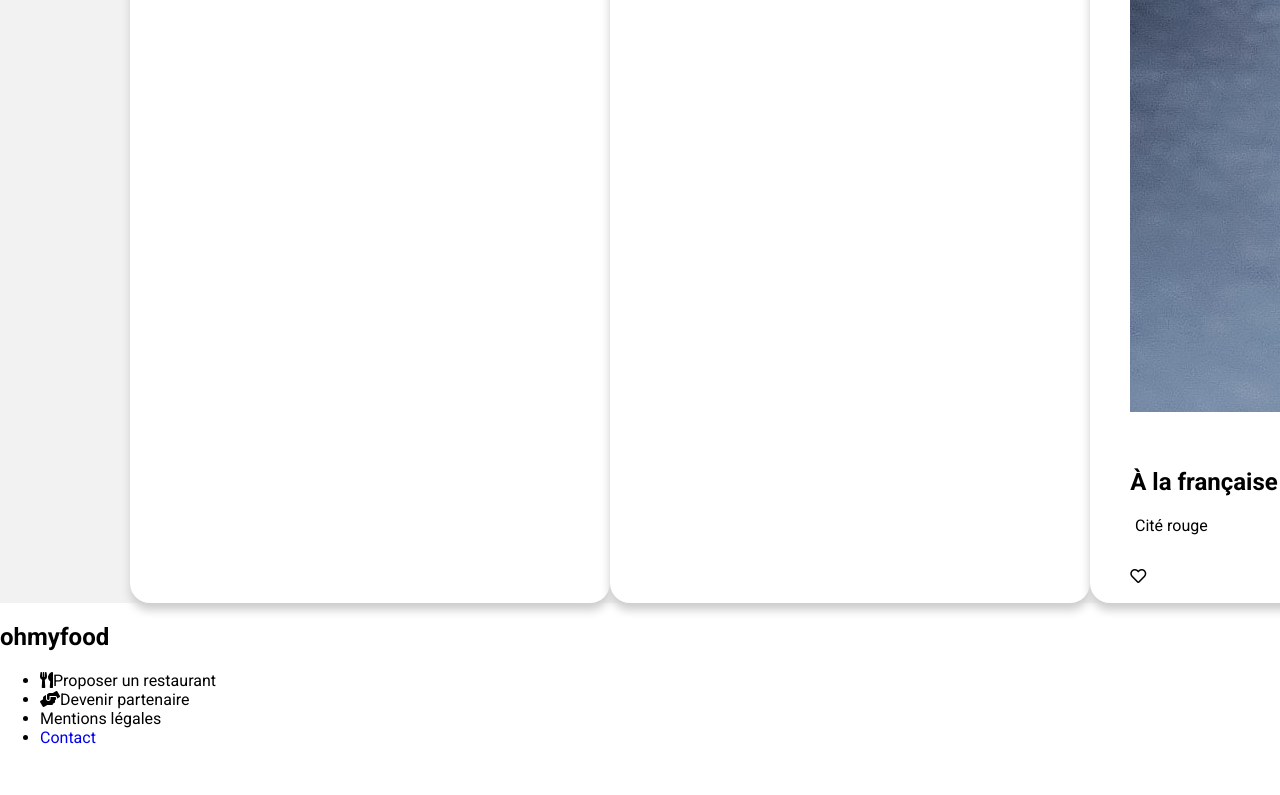
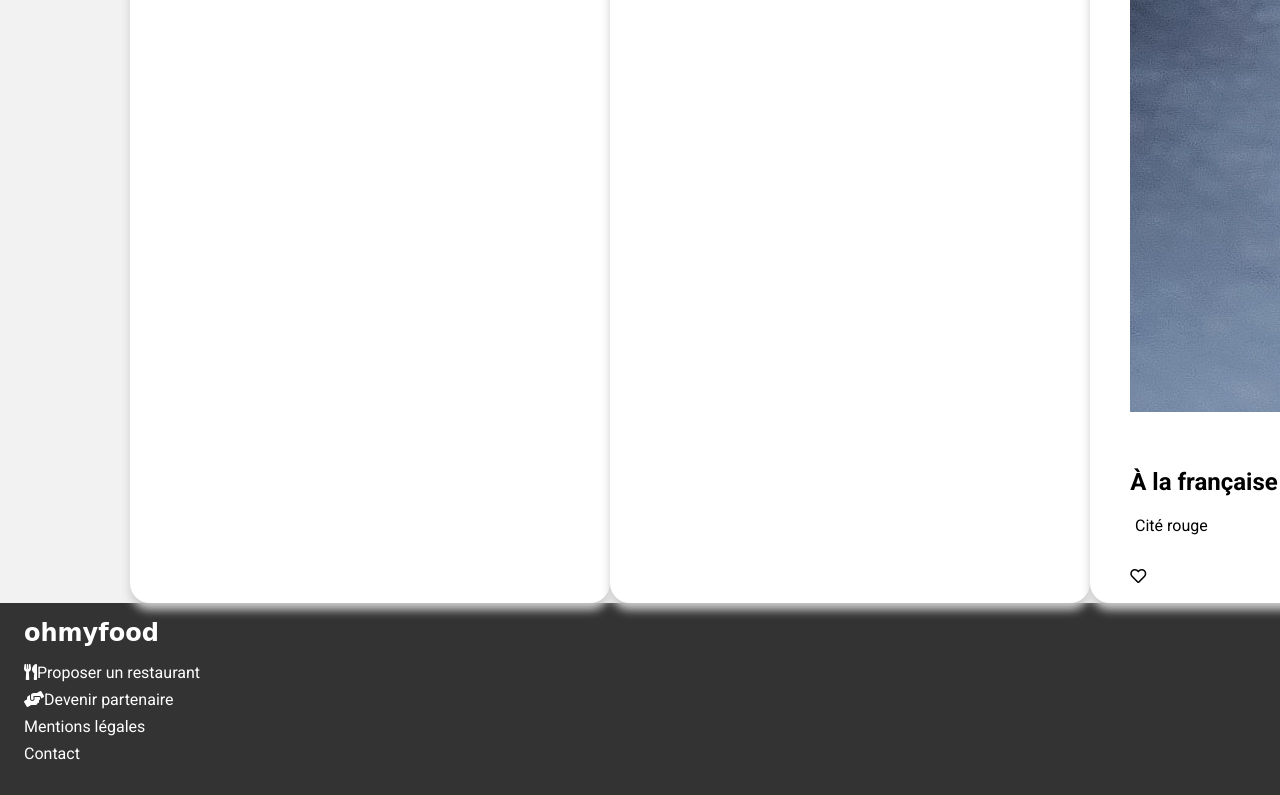
Before and after one commit to Bipce/ClaireRoyer_3_08092021, a website: page index.html in a window 1280 px wide. Shown: the part 2964-3759 px from the top of the page. Before the commit the page ends 3727 px from the top, so only its background shows below. Drawn offline with Linux system fonts and the light colour scheme; a web font is replaced by a local one.

Commit message:
Add CSS footer responsive small to large

```diff
--- a/sass/layouts/_footer.scss
+++ b/sass/layouts/_footer.scss
@@ -1,4 +1,3 @@
-@include mobile-only {
 footer {
   background-color: darken($color: white, $amount: 80%);
   color: white;
@@ -7,7 +6,6 @@
     margin: 0;
     font-family: "Shrikhand", cursive;
     @include margin;
-      font-size: 1rem;
   }
   & ul {
     padding: 0;
@@ -18,12 +16,29 @@
     list-style: none;
     margin-bottom: 0.5rem;
   }
+  & a {
+    color: white;
+  }
+}
+
+@include mobile-only {
+  footer {
+    & h2 {
+      font-size: 1rem;
+    }
     & i {
       width: 8%;
       font-size: 0.8rem;
     }
-    & a {
-      color: white;
+  }
+}
+@include small-to-large {
+  footer {
+    & h2 {
+      font-size: 1.2rem;
+    }
+    & i {
+      width: 2rem;
     }
   }
 }
```
Also changed, not shown: styles.css. Lines whose indentation alone changed are shown as unchanged.
